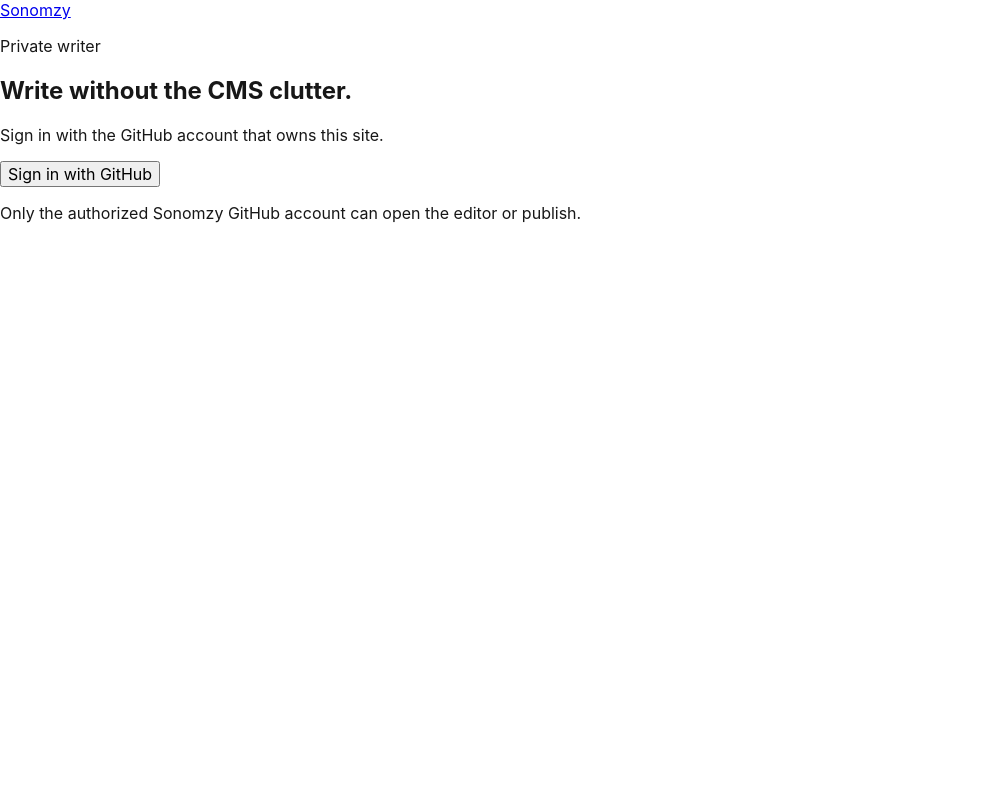
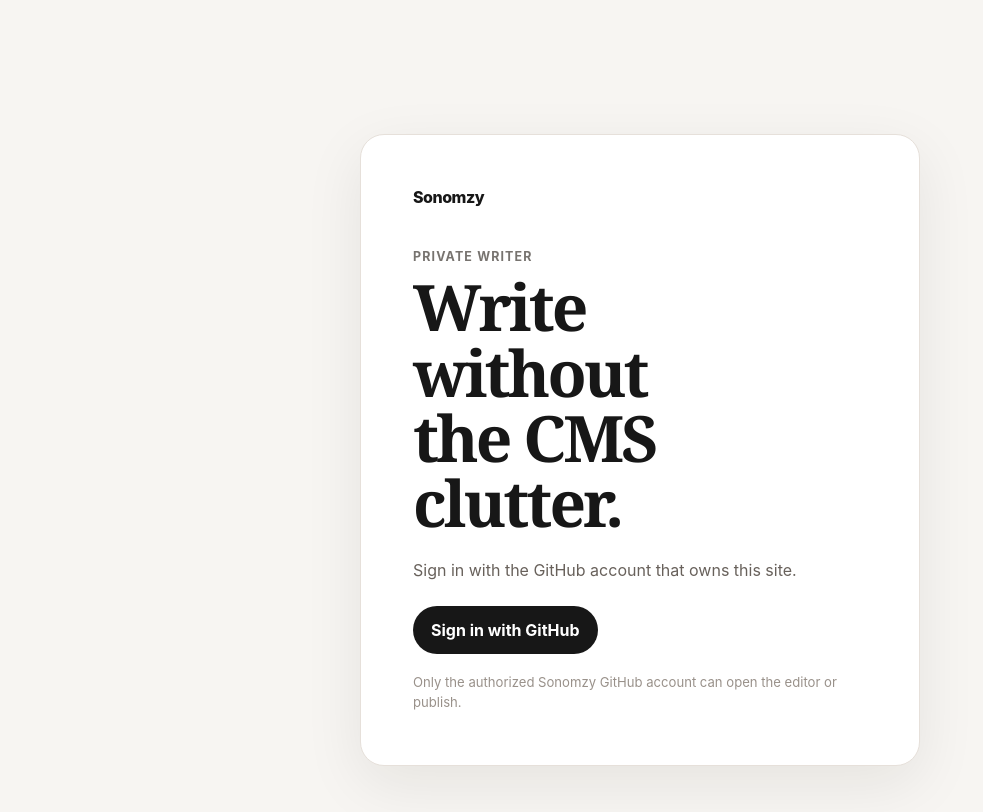
Before and after one commit to sonomzy/sonomzy.github.io, a Jekyll site: the page admin/index.html, which Jekyll copies as it is, in a window 1280 px wide. Shown: the top 812 px of the page, without its empty margins (0-983 px from the left). Built offline with Jekyll 4.4.1, drawn with Linux system fonts in a browser that asks for light colours.

Commit message:
Load writer authentication styles

```diff
--- a/admin/index.html
+++ b/admin/index.html
@@ -6,6 +6,7 @@
   <meta name="robots" content="noindex,nofollow">
   <title>Sonomzy Writer</title>
   <link rel="stylesheet" href="./editor.css">
+  <link rel="stylesheet" href="./auth.css">
 </head>
 <body>
   <section id="authGate" class="auth-gate">
```
